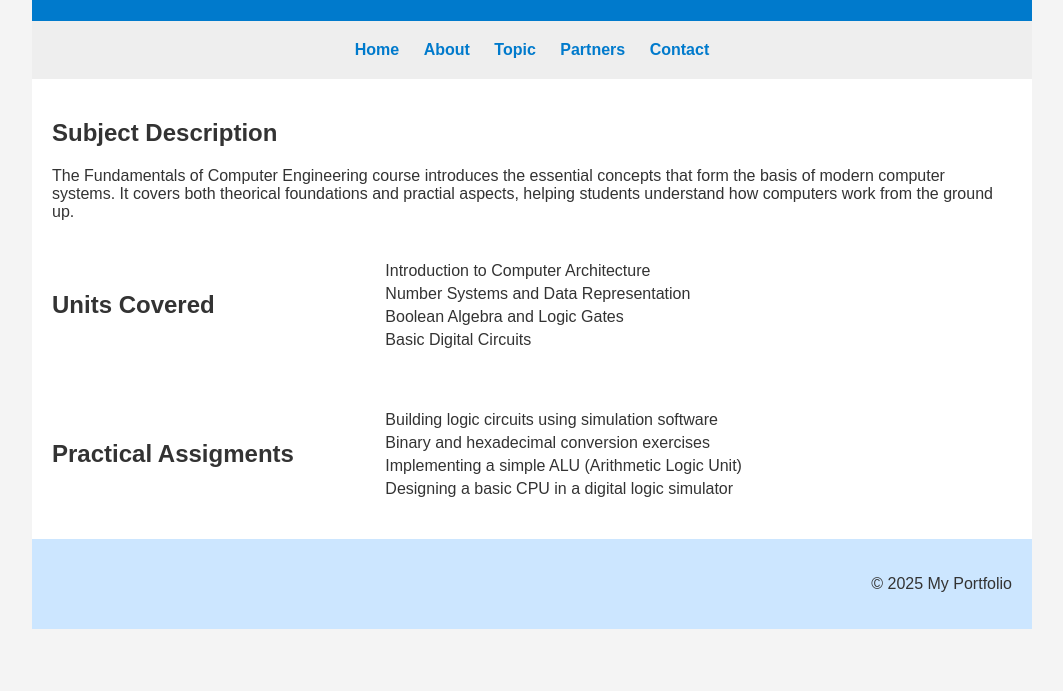
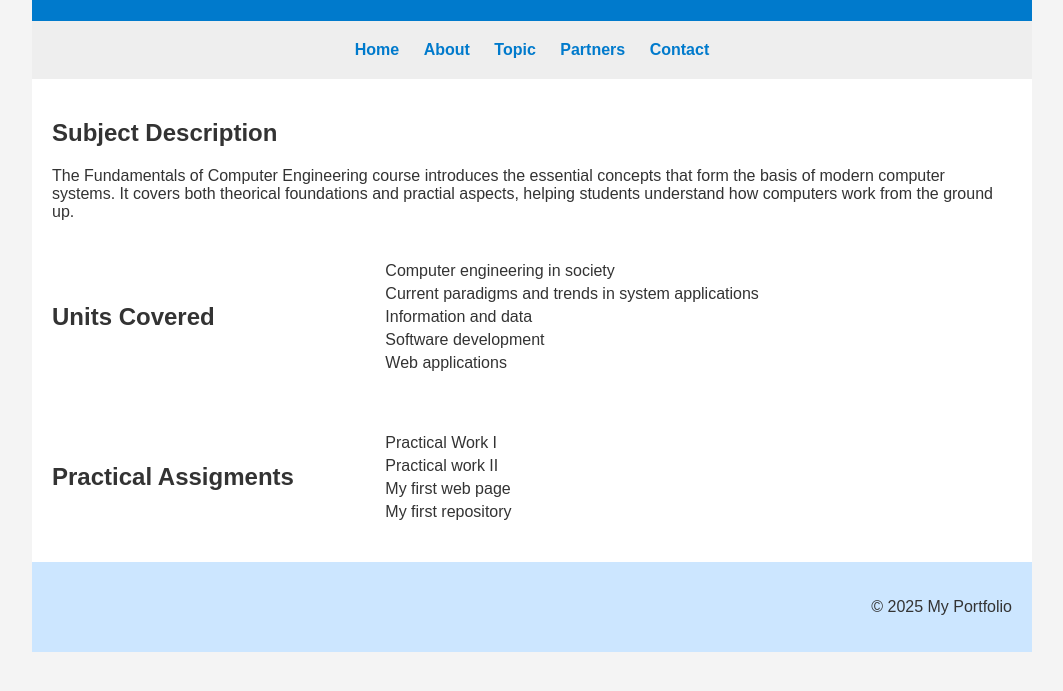
Before and after one commit to javi12882/personalwebsite, a plain HTML site: page docs/public/fce.html in a window 1280 px wide. Shown: the part 99-790 px from the top of the page, without its empty margins (108-1171 px from the left). Drawn offline with Linux system fonts and the light colour scheme.

Commit message:
Writed content about FCE

```diff
--- a/docs/public/fce.html
+++ b/docs/public/fce.html
@@ -31,18 +31,19 @@
                 <div class="fce">
                     <h2>Units Covered</h2>
                     <ul>
-                        <li>Introduction to Computer Architecture</li>
-                        <li>Number Systems and Data Representation</li>
-                        <li>Boolean Algebra and Logic Gates</li>
-                        <li>Basic Digital Circuits</li>
+                        <li>Computer engineering in society</li>
+                        <li>Current paradigms and trends in system applications</li>
+                        <li>Information and data</li>
+                        <li>Software development</li>
+                        <li>Web applications</li>
                     </ul>
 
                     <h2>Practical Assigments</h2>
                     <ul>
-                        <li>Building logic circuits using simulation software</li>
-                        <li>Binary and hexadecimal conversion exercises</li>
-                        <li>Implementing a simple ALU (Arithmetic Logic Unit)</li>
-                        <li>Designing a basic CPU in a digital logic simulator</li>
+                        <li>Practical Work I</li>
+                        <li>Practical work II</li>
+                        <li>My first web page</li>
+                        <li>My first repository</li>
                     </ul>
                 </div>
 
```
